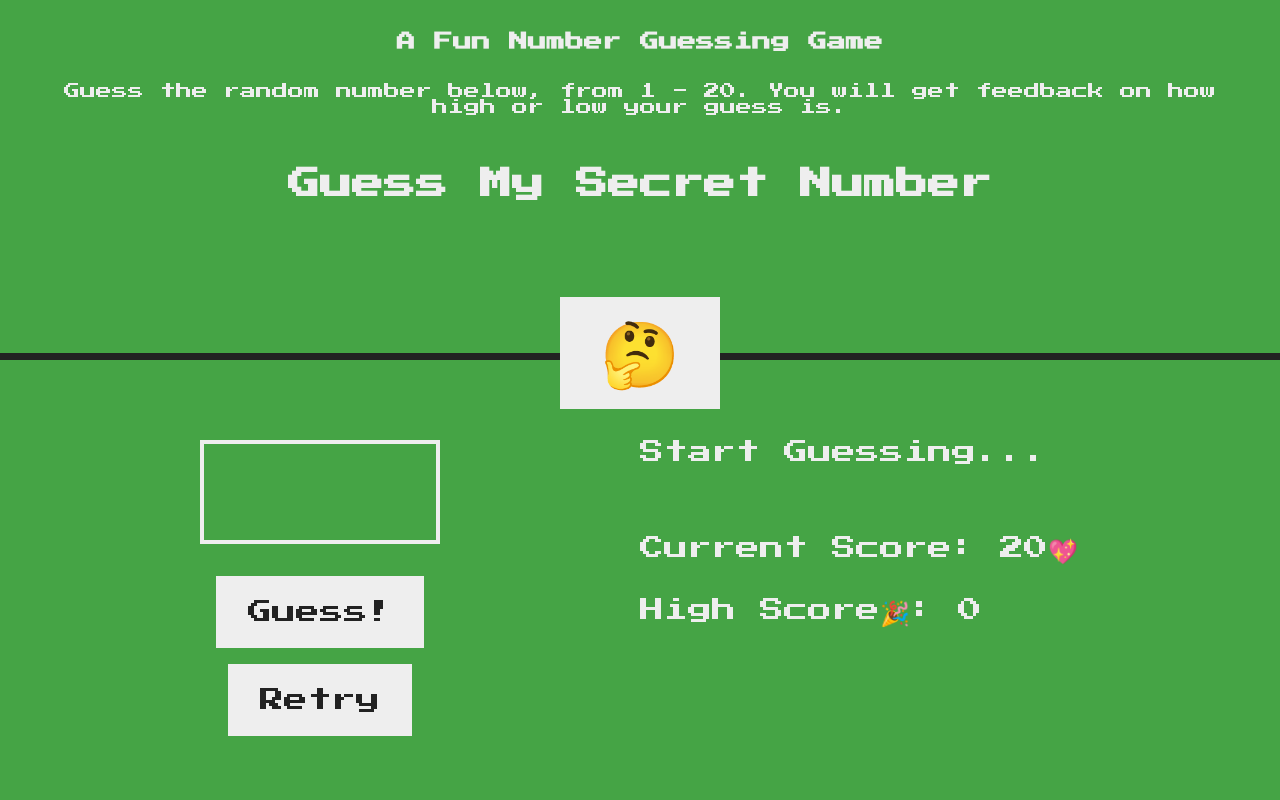
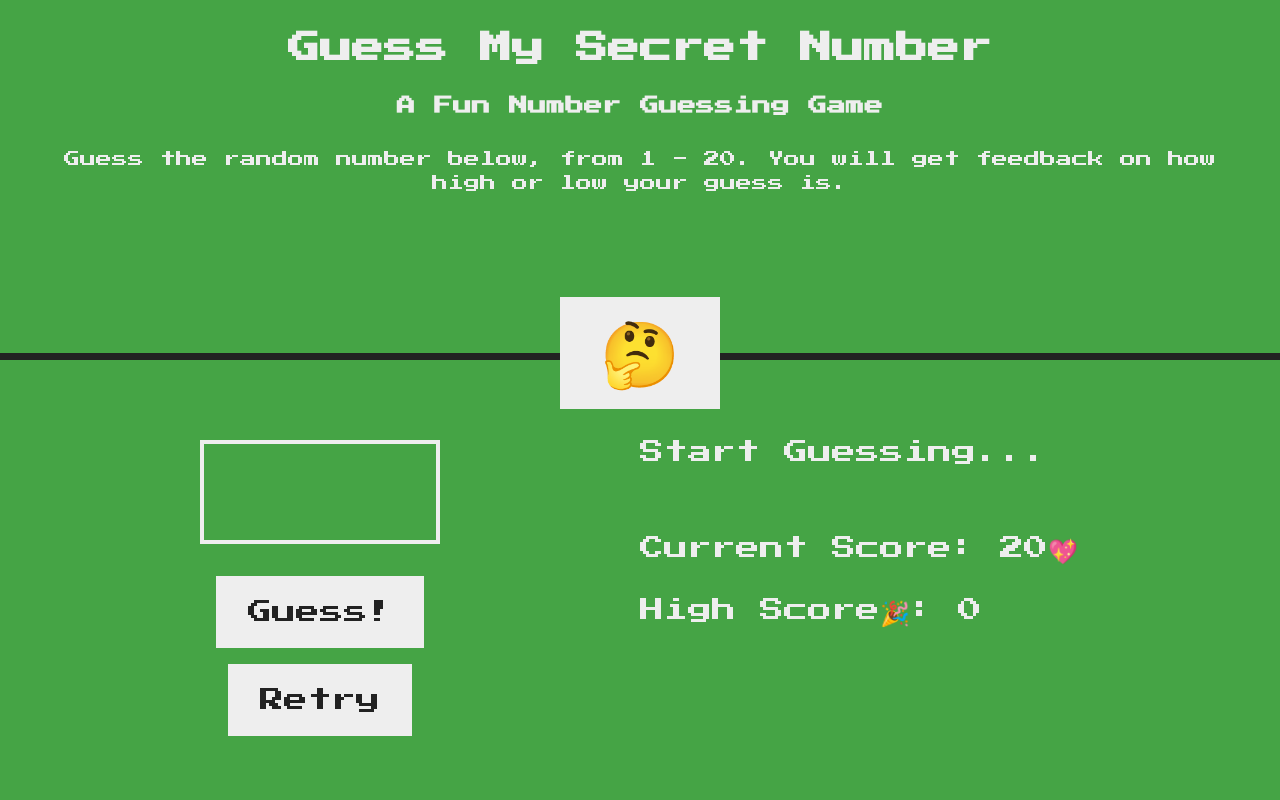
Before and after one commit to MuntjeerAli/guess-my-number, a plain HTML site: page index.html in a window 1280 px wide. Drawn offline with Linux system fonts and the light colour scheme.

Commit message:
Minor changes

```diff
--- a/style.css/styles.css
+++ b/style.css/styles.css
@@ -23,14 +23,13 @@ header{
 h1{
     font-size: 2rem;
     text-align: center;
-    position: absolute;
-    width: 100%;
-    top: 52%;
-    left: 50%;
-    transform: translate(-50%, -50%);
+    padding-bottom: 2rem;
+    /* position: absolute; */
 }
+
 p{
     padding: 2rem;
+    line-height: 1.5rem;
 }
 
 .number{
@@ -55,14 +54,14 @@ main{
 }
 
 .sec1{
-    width: 52rem;
+    width: 50rem;
     display: flex;
     flex-direction: column;
     align-items: center;
 }
 
 .sec2{
-    width: 52rem;
+    width: 50rem;
     font-size: 1.5rem;
 }
 
```
